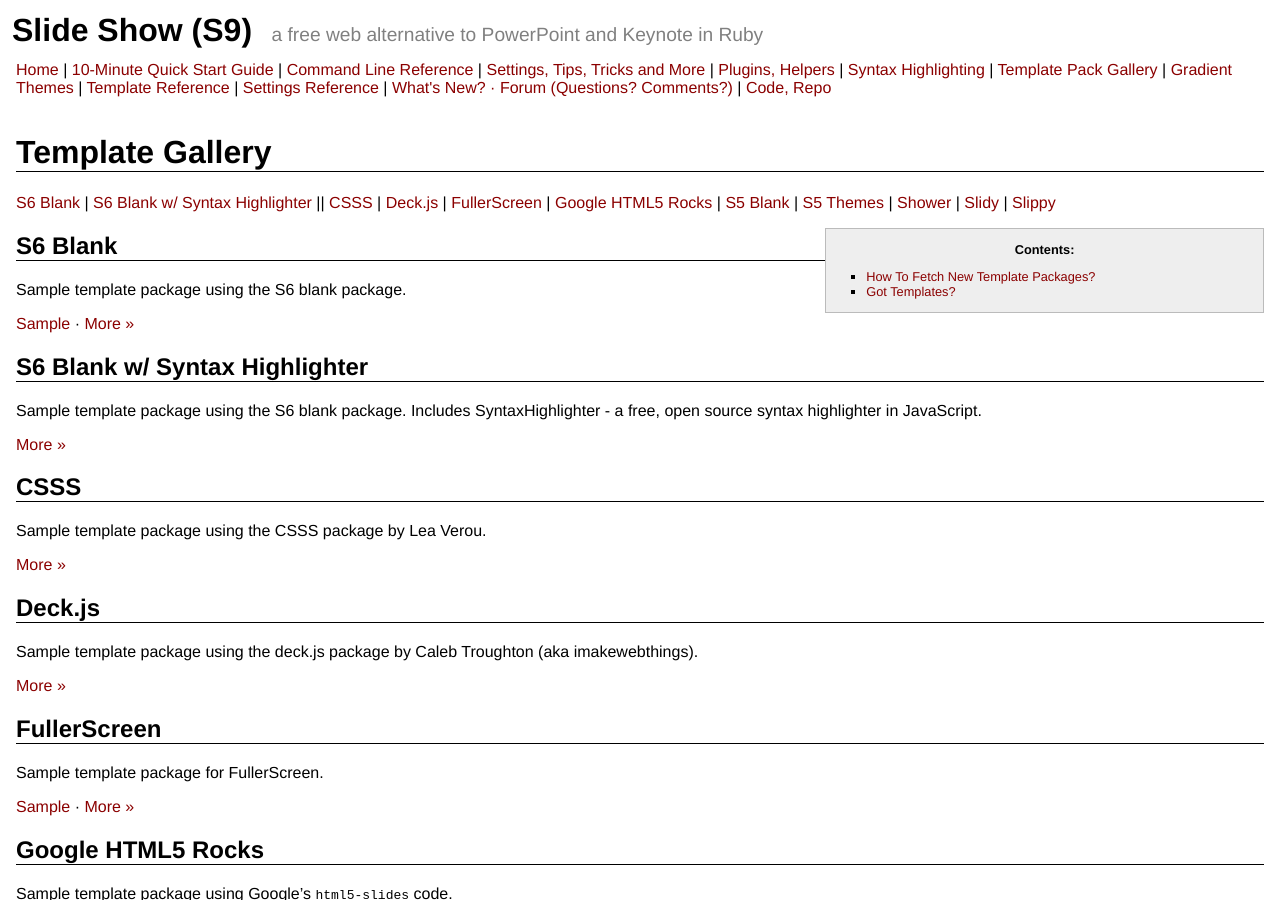
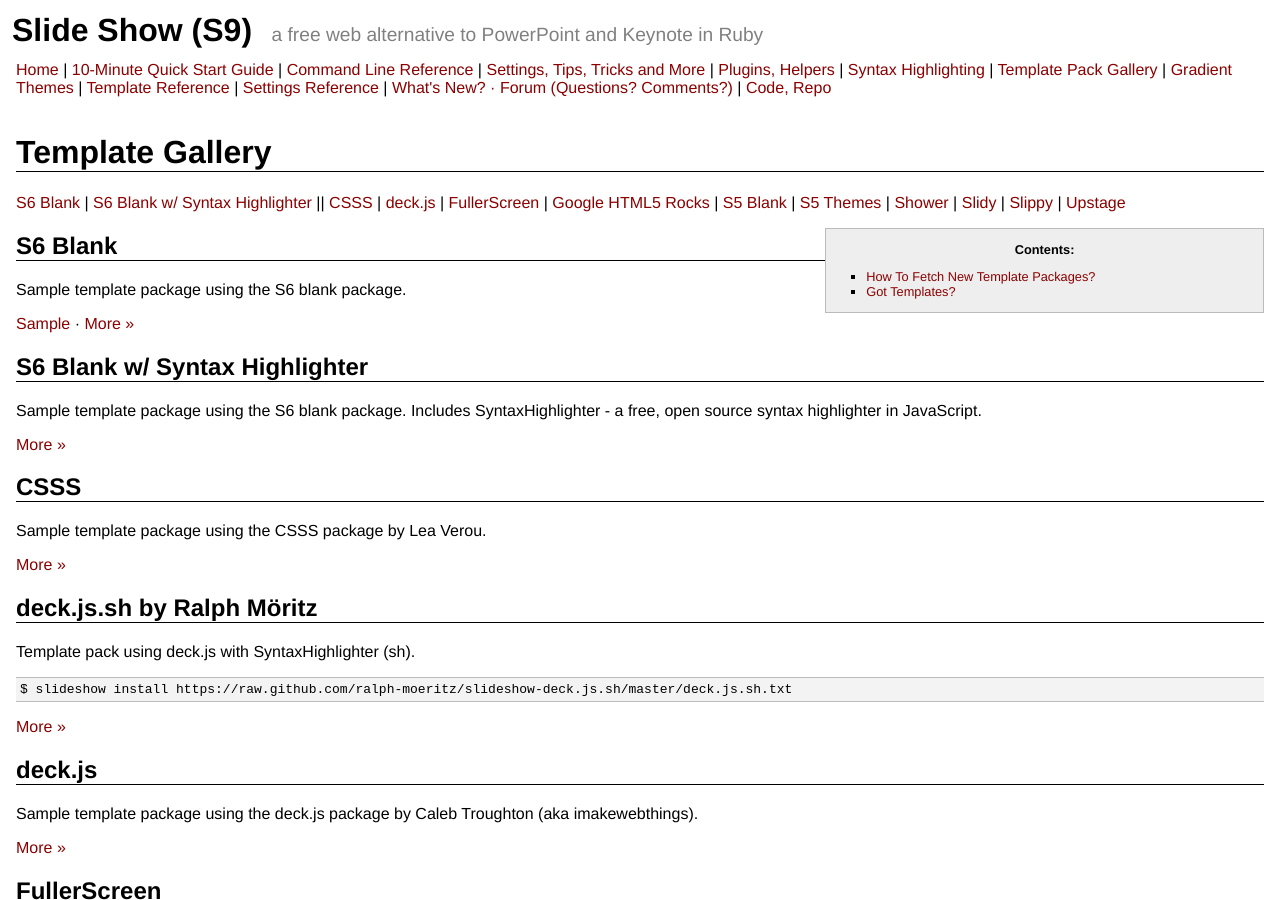
Before and after one commit to slideshow-s9/slideshow-s9.github.io, a Jekyll site: the page built from gallery.md, in a window 1280 px wide and 900 px high. Built offline with Jekyll 4.4.1, drawn with Linux system fonts in a browser that asks for light colours; some of the changed text lies outside the part shown.

Commit message:
updage gallery

```diff
--- a/gallery.md
+++ b/gallery.md
@@ -9,14 +9,15 @@
 [S6 Blank](#s6blank)  |
 [S6 Blank w/ Syntax Highlighter](#s6syntax)  ||
 [CSSS](#csss)  |
-[Deck.js](#deckjs)  |
+[deck.js](#deckjs)  |
 [FullerScreen](#fullerscreen)  |
 [Google HTML5 Rocks](#g5) |
 [S5 Blank](#s5blank)  |
 [S5 Themes](#s5themes) |
 [Shower](#shower)  |
 [Slidy](#slidy)  |
-[Slippy](#slippy)
+[Slippy](#slippy) |
+[Upstage](#upstage)
 
 
 <div markdown="1" class="toc">
@@ -50,11 +51,23 @@
 [More »](https://github.com/slideshow-s9/slideshow-csss)
 
 
-## Deck.js   {#deckjs}
+## deck.js.sh by Ralph Möritz   {#deckjs}
+
+Template pack using deck.js with SyntaxHighlighter (sh).
+
+~~~
+$ slideshow install https://raw.github.com/ralph-moeritz/slideshow-deck.js.sh/master/deck.js.sh.txt
+~~~
+
+[More »](https://github.com/ralph-moeritz/slideshow-deck.js.sh)
+
+
+## deck.js
 
 Sample template package using the deck.js package by Caleb Troughton (aka imakewebthings).
 
 [More »](https://github.com/slideshow-s9/slideshow-deck.js)
+
 
 
 ## FullerScreen   {#fullerscreen}
@@ -113,6 +126,16 @@
 [More »](https://github.com/slideshow-s9/slideshow-slippy)
 
 
+## Upstage by Reid Burke {#upstage}
+
+Template pack using Upstage - a simple slideshow system built with YUI 3 by Reid Burke.
+
+~~~
+$ slideshow install https://raw.github.com/reid/upstage/master/upstage.txt
+~~~
+
+[More »](https://github.com/reid/upstage)
+
 
 ## How To Fetch New Template Packages?   {#fetch}
 
```
